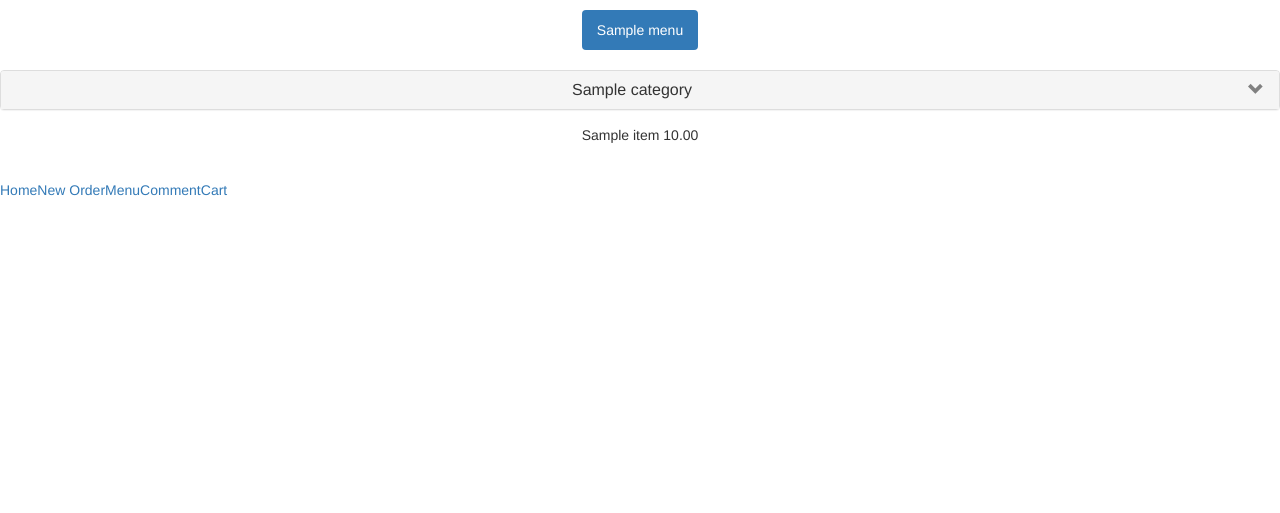
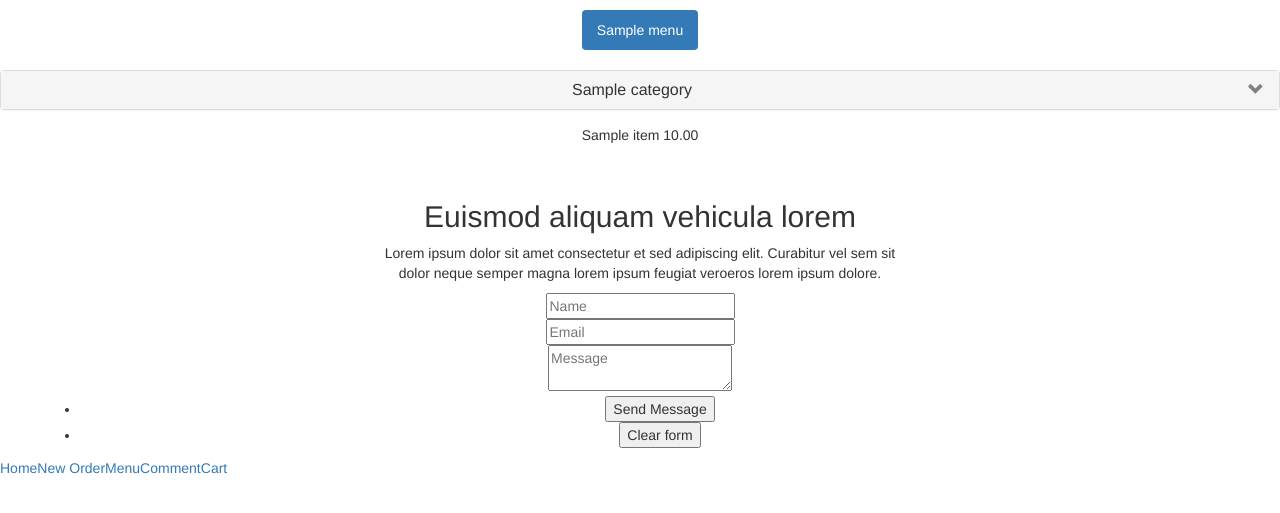
Before and after one commit to tiy-gvl-python/team-a-restaurant, a Django app: a page that uses project_team_a/restaurant_app/templates/menuchoice.html in a window 1280 px wide. Shown: the part 239-752 px from the top of the page. Run offline with Django 3.2, Linux system fonts and the light colour scheme; tables that the repository leaves empty hold one stand-in row (values such as "Sample post"); some libraries are stand-ins or nearby versions.

Commit message:
Working on footer for gui

```diff
--- a/project_team_a/restaurant_app/templates/menuchoice.html
+++ b/project_team_a/restaurant_app/templates/menuchoice.html
@@ -60,7 +60,44 @@
         </div>
     </div>
 </div>
-    {% endfor %}
+<div id="footer-wrapper">
+					<div id="footer" class="container">
+						<header class="major">
+							<h2>Euismod aliquam vehicula lorem</h2>
+							<p>Lorem ipsum dolor sit amet consectetur et sed adipiscing elit. Curabitur vel sem sit<br />
+							dolor neque semper magna lorem ipsum feugiat veroeros lorem ipsum dolore.</p>
+						</header>
+						<div class="row">
+							<section class="6u 12u(narrower)">
+								<form method="post" action="#">
+									<div class="row 50%">
+										<div class="6u 12u(mobile)">
+											<input name="name" placeholder="Name" type="text" />
+										</div>
+										<div class="6u 12u(mobile)">
+											<input name="email" placeholder="Email" type="text" />
+										</div>
+									</div>
+									<div class="row 50%">
+										<div class="12u">
+											<textarea name="message" placeholder="Message"></textarea>
+										</div>
+									</div>
+									<div class="row 50%">
+										<div class="12u">
+											<ul class="actions">
+												<li><input type="submit" value="Send Message" /></li>
+												<li><input type="reset" value="Clear form" /></li>
+											</ul>
+										</div>
+									</div>
+								</form>
+							</section>
+
+
+
+
+{% endfor %}
 {% endif %}
 </body>
 {% endblock %}
--- a/project_team_a/restaurant_app/templates/usermenu.html
+++ b/project_team_a/restaurant_app/templates/usermenu.html
@@ -22,6 +22,9 @@
         </div>
     </ul>
 </div>
+
+
+
 </body>
 {% endblock %}
 </html>
```
Also changed, not shown: project_team_a/restaurant_app/templates/home.html (+19 -12 lines), project_team_a/restaurant_app/migrations/0001_initial.py (deleted), 1 other file.
